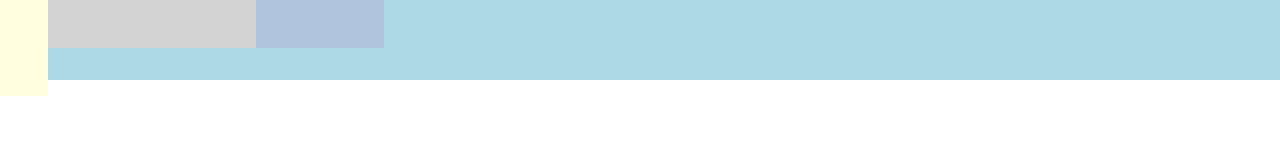
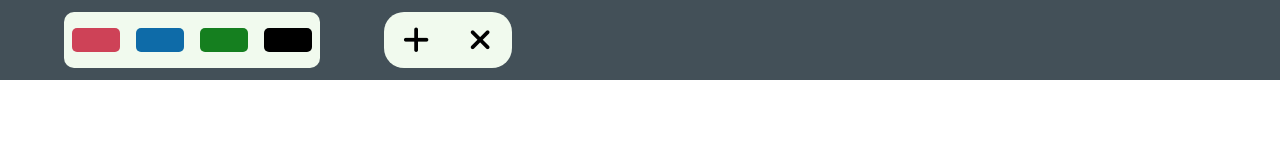
Before and after one commit to palakdwi/tira-ticket-management, a plain HTML site: page index.html in a window 1280 px wide. Drawn offline with Linux system fonts and the light colour scheme.

Commit message:
toolbox styling done

```diff
--- a/index.html
+++ b/index.html
@@ -6,18 +6,20 @@
     <meta name="viewport" content="width=device-width, initial-scale=1.0">
     <title>Jira Ticket Clone</title>
     <link rel="stylesheet" href="./style.css">
+    <link rel="stylesheet" href="https://cdnjs.cloudflare.com/ajax/libs/font-awesome/6.0.0-beta2/css/all.min.css" integrity="sha512-YWzhKL2whUzgiheMoBFwW8CKV4qpHQAEuvilg9FAn5VJUDwKZZxkJNuGM4XkWuk94WCrrwslk8yWNGmY1EduTA==" crossorigin="anonymous" referrerpolicy="no-referrer" />
+
 </head>
 <body>
     <div class="toolbox">
         <div class="toolbox-priority-container">
-            <div class="lightpink-color"></div>
-            <div class="color"></div>
-            <div class="color"></div>
-            <div class="color"></div>
+            <div class="red color"></div>
+            <div class="blue color"></div>
+            <div class="green color"></div>
+            <div class="black color"></div>
         </div>
         <div class="action-button-container">
-             <div class="addbtn"></div>
-             <div class="removebtn"></div>
+             <div class="addbtn"><i class="fas fa-plus"></i></div>
+             <div class="removebtn"><i class="fas fa-times"></i></div>
         </div>
     </div>
 </body>
--- a/style.css
+++ b/style.css
@@ -8,21 +8,56 @@ body{
 }
 .toolbox{
     height: 5rem;
-    background-color: lightblue;
+    background-color: #435058;
+    display: flex;
+    align-items: center;
+}
+.toolbox > *{
+    margin-left: 4rem;
+    border-radius: 20px;
+}
+.toolbox-priority-container{
+    height: 3.5rem;
+    width: 16rem;
+    background-color: #F1FAEE;
+    display: flex;
+    justify-content: space-around;
+    align-items: center;
+    border-radius: 10px;
+}
+.action-button-container{
+    height: 3.5rem;
+    width: 8rem;
+    background-color: #F1FAEE;
     display: flex;
 }
-.toolbox-priority-container{
-    height: 3rem;
-    width: 16rem;
+.action-button-container > *{
+    display: flex;
+    justify-content: center;
+    align-items: center;
+    width: 50%;
+    font-size: 30px;
+}
+.action-button-container > *:hover{
     background-color: lightgray;
-}
-.action-button-container{
-    height: 3rem;
-    width: 8rem;
-    background-color: lightsteelblue;
+    border-radius: 20px;
+    cursor: pointer;
 }
 .color{
-    height: 2rem;
+    height: 1.5rem;
     width: 3rem;
     background-color: lightyellow;
+    border-radius: 5px;
 }
+.red{
+    background-color: #CE4257;
+}
+.blue{
+    background-color: #0E6BA8 ;
+}
+.green{
+    background-color: #157F1F ;
+}
+.black{
+    background-color: black ;
+}
```
